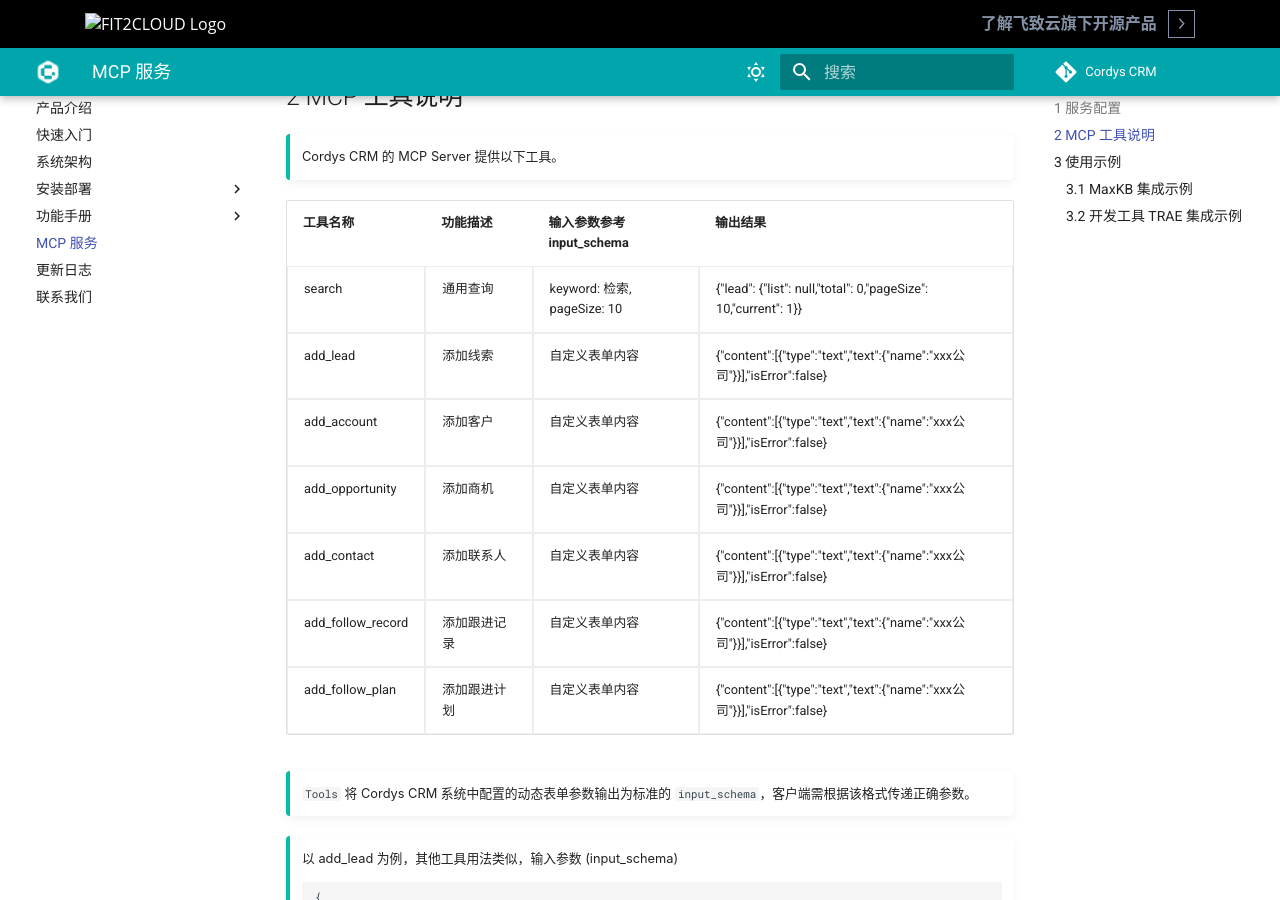
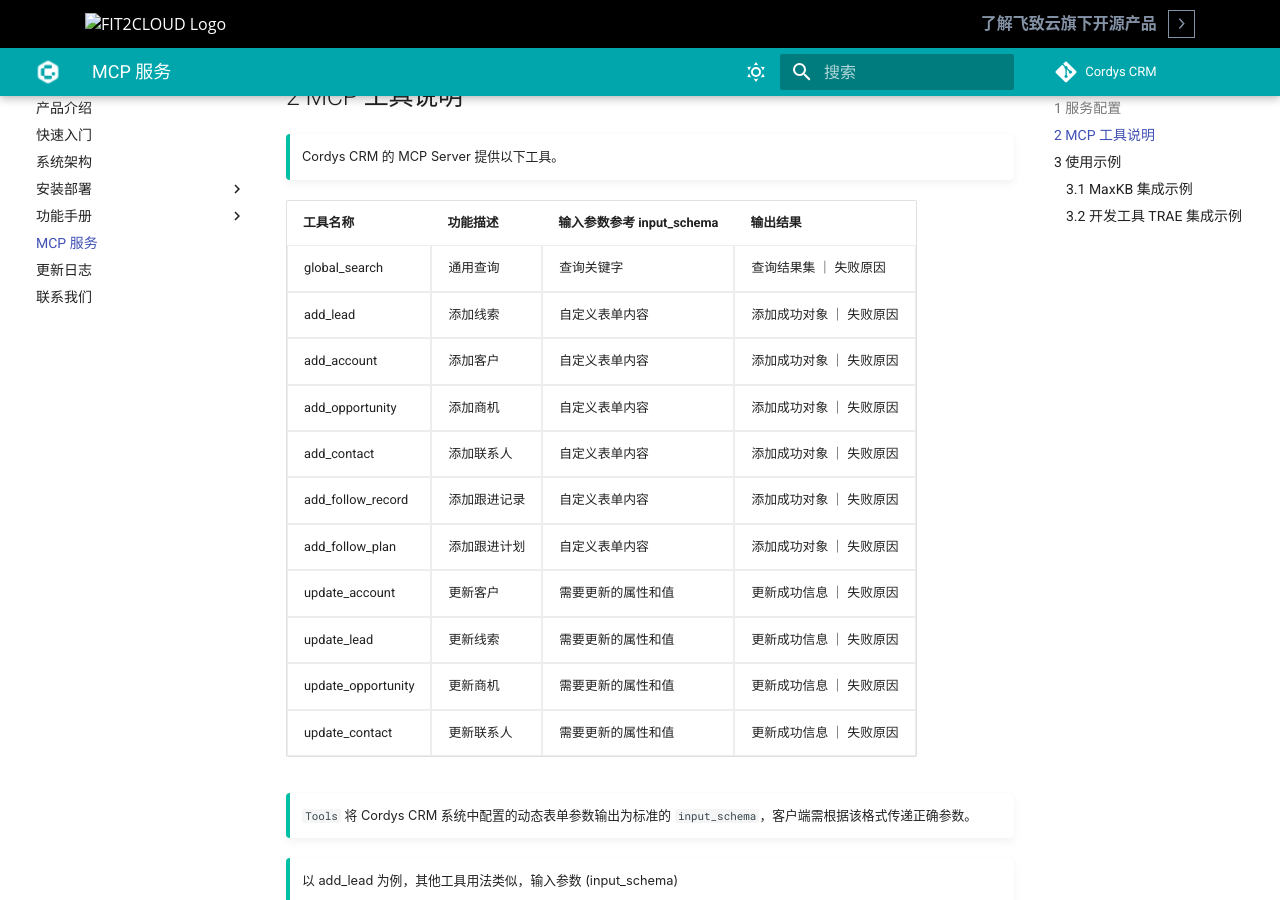
Before and after one commit to xinxin11/CordysCRM, an MkDocs documentation site: the page built from docs/manual/mcp_server.md, in a window 1280 px wide and 900 px high, scrolled down 1084 px. Built offline with MkDocs 1.6.1 and Material for MkDocs 9.7.7, drawn with Linux system fonts in a browser that asks for light colours; comment, search, counter and statistics services are not loaded; the version menu is left out.

Commit message:
docs: update MCP Server tools table with new functionality and descriptions

```diff
--- a/docs/manual/mcp_server.md
+++ b/docs/manual/mcp_server.md
@@ -33,16 +33,19 @@
 !!! Tip ""
     Cordys CRM 的 MCP Server 提供以下工具。
 
-| 工具名称              | 功能描述   | 输入参数参考 input_schema       | 输出结果                                                                  |
-|-------------------|--------|---------------------------|-----------------------------------------------------------------------|
-| search            | 通用查询   | keyword: 检索, pageSize: 10 | {"lead": {"list": null,"total": 0,"pageSize": 10,"current": 1}}       |
-| add_lead          | 添加线索   | 自定义表单内容                   | {"content":[{"type":"text","text":{"name":"xxx公司"}}],"isError":false} |
-| add_account       | 添加客户   | 自定义表单内容                   | {"content":[{"type":"text","text":{"name":"xxx公司"}}],"isError":false} |
-| add_opportunity   | 添加商机   | 自定义表单内容                   | {"content":[{"type":"text","text":{"name":"xxx公司"}}],"isError":false} |
-| add_contact       | 添加联系人  | 自定义表单内容                   | {"content":[{"type":"text","text":{"name":"xxx公司"}}],"isError":false} |
-| add_follow_record | 添加跟进记录 | 自定义表单内容                   | {"content":[{"type":"text","text":{"name":"xxx公司"}}],"isError":false} |
-| add_follow_plan   | 添加跟进计划 | 自定义表单内容                   | {"content":[{"type":"text","text":{"name":"xxx公司"}}],"isError":false} |
-
+| 工具名称            | 功能描述     | 输入参数参考 input_schema | 输出结果                |
+|---------------------|------------|--------------------------|------------------------|
+| global_search       | 通用查询     | 查询关键字                | 查询结果集 ｜ 失败原因   |
+| add_lead            | 添加线索     | 自定义表单内容            | 添加成功对象 ｜ 失败原因 |
+| add_account         | 添加客户     | 自定义表单内容            | 添加成功对象 ｜ 失败原因 |
+| add_opportunity     | 添加商机     | 自定义表单内容            | 添加成功对象 ｜ 失败原因 |
+| add_contact         | 添加联系人   | 自定义表单内容            | 添加成功对象 ｜ 失败原因 |
+| add_follow_record   | 添加跟进记录 | 自定义表单内容            | 添加成功对象 ｜ 失败原因 |
+| add_follow_plan     | 添加跟进计划 | 自定义表单内容            | 添加成功对象 ｜ 失败原因 |
+| update_account      | 更新客户     | 需要更新的属性和值        | 更新成功信息 ｜ 失败原因 |
+| update_lead         | 更新线索     | 需要更新的属性和值        | 更新成功信息 ｜ 失败原因 |
+| update_opportunity  | 更新商机     | 需要更新的属性和值        | 更新成功信息 ｜ 失败原因 |
+| update_contact      | 更新联系人   | 需要更新的属性和值        | 更新成功信息 ｜ 失败原因 |
 
 !!! Tip ""
     `Tools` 将 Cordys CRM 系统中配置的动态表单参数输出为标准的 `input_schema`，客户端需根据该格式传递正确参数。
@@ -156,4 +159,7 @@
 !!! Tip ""
     第二步: 通过`Agent`对话验证工具可用性
 
+**添加客户**
 ![Trae.png](img/mcp/trae.png)
+**修改客户**
+![Tool.png](img/mcp/client.png)
```
Also changed, not shown: docs/manual/img/mcp/client.png (added).
